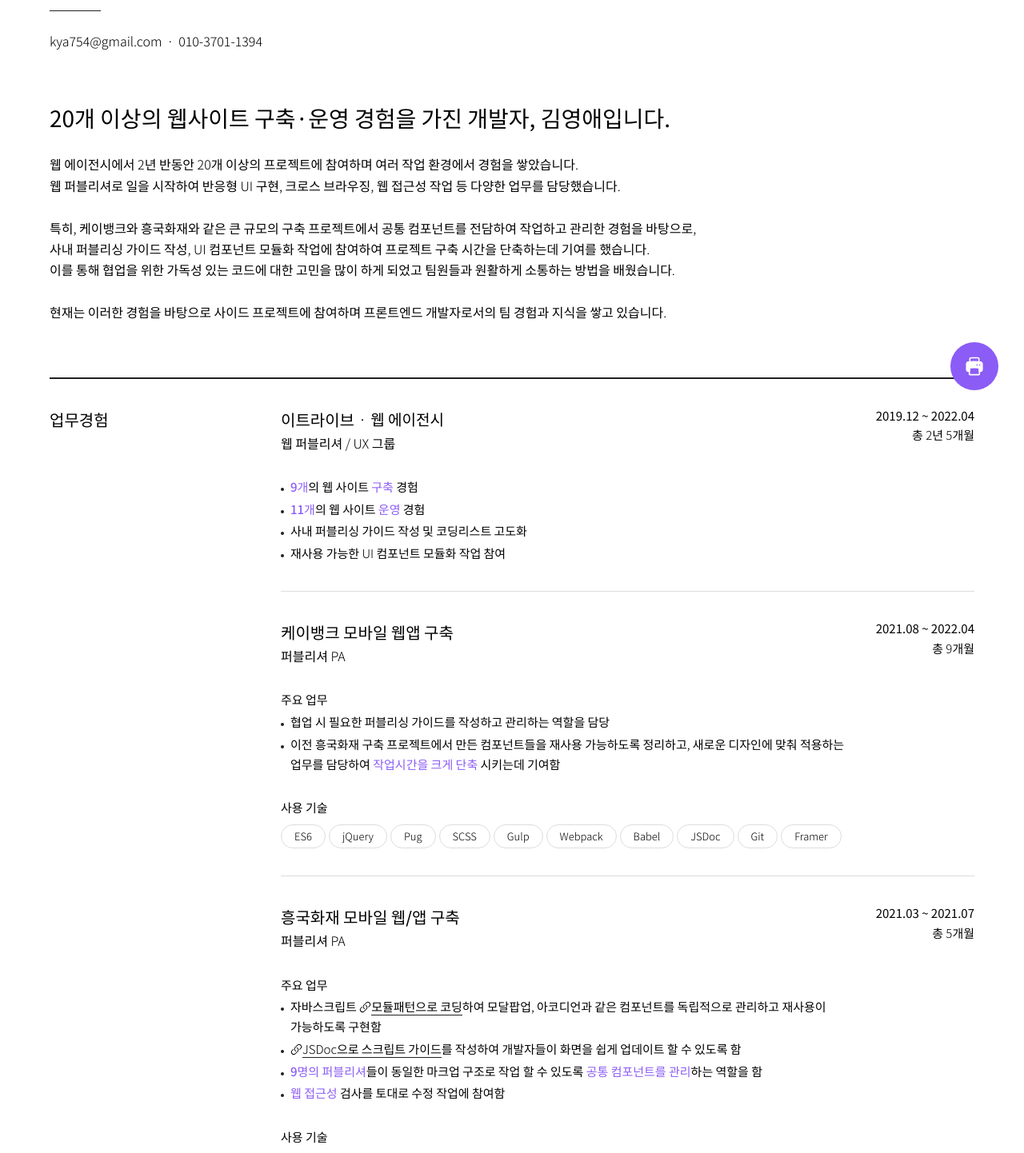
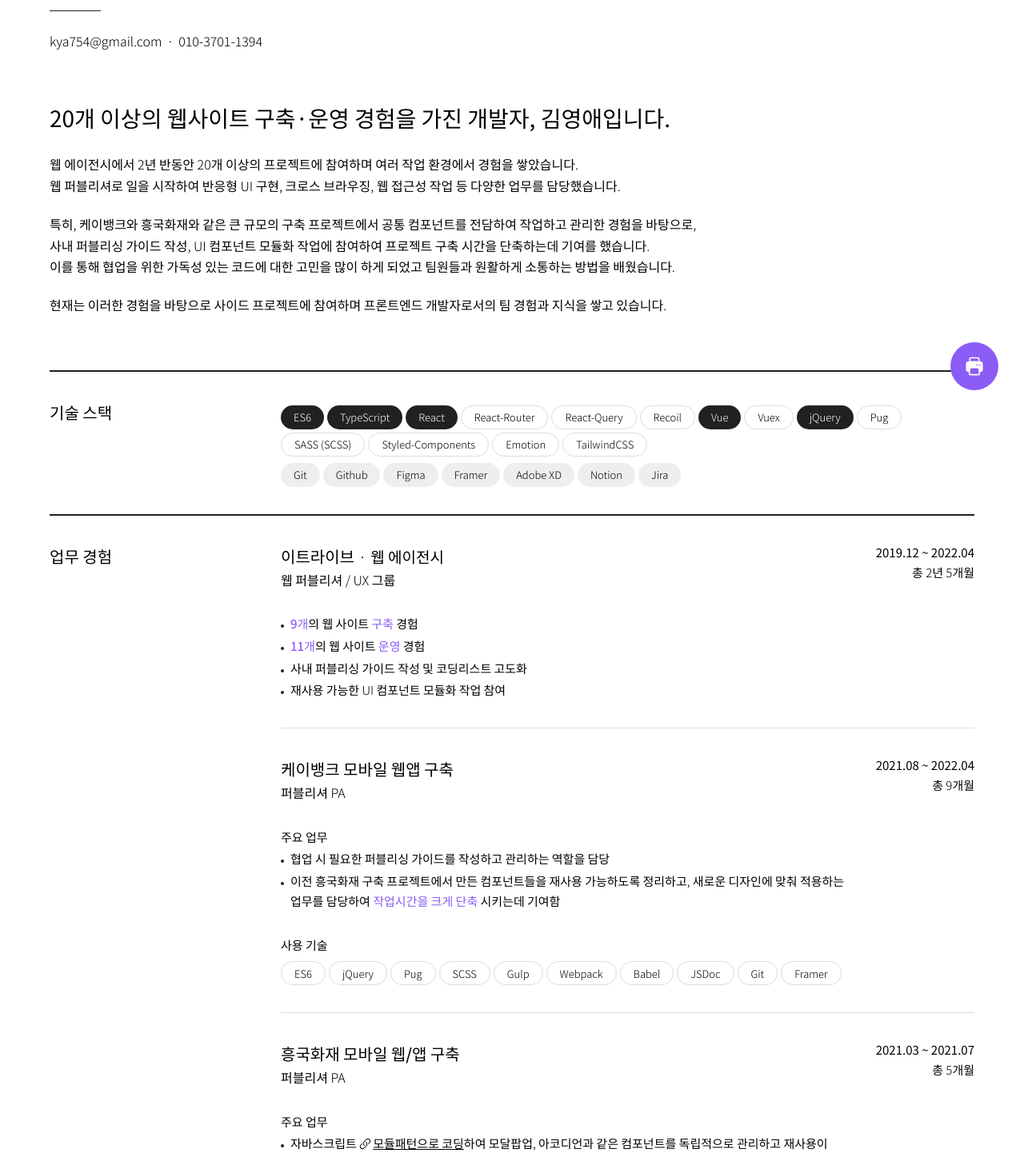
Before and after one commit to kkomyoung/fe-portfolio, a React (Create React App) app: page /resume in a window 1280 px wide. Shown: the part 280-1722 px from the top of the page at 80% size. Built offline with nearby package versions, Linux system fonts and the light colour scheme.

Commit message:
이력서 update, print css 추가

```diff
--- a/package.json
+++ b/package.json
@@ -16,6 +16,7 @@
     "react-dom": "^18.2.0",
     "react-router-dom": "^6.14.2",
     "react-scripts": "5.0.1",
+    "react-to-print": "^2.14.13",
     "web-vitals": "^2.1.4"
   },
   "scripts": {
--- a/src/components/PrintButton.jsx
+++ b/src/components/PrintButton.jsx
@@ -33,9 +33,9 @@ const StyledPrintButton = styled.button`
   }}
 `;
 
-export default function PrintButton({ headerStyle }) {
+export default function PrintButton({ headerStyle, handlePrint }) {
   return (
-    <StyledPrintButton headerStyle={headerStyle}>
+    <StyledPrintButton headerStyle={headerStyle} onClick={() => handlePrint()}>
       <PrinterIcon width="26px" />
     </StyledPrintButton>
   );
--- a/src/index.css
+++ b/src/index.css
@@ -27,6 +27,12 @@ body {
   height: 100%;
   font-size: 62.5%;
 }
+@media print {
+  html,
+  body {
+    font-size: 42.5%;
+  }
+}
 img,
 picture,
 video,
--- a/src/layouts/Header.jsx
+++ b/src/layouts/Header.jsx
@@ -36,6 +36,9 @@ export default function Header({ headerStyle = "fixed", anchorPoints }) {
         padding: 32px 60px;
         transition: 0.5s;
         ${headerStyleList[headerStyle]}
+        @media print {
+          display: none;
+        }
       `}
     >
       <LogoButton anchorPoints={anchorPoints} />
--- a/src/pages/ResumePage.jsx
+++ b/src/pages/ResumePage.jsx
@@ -1,5 +1,5 @@
 /** @jsxImportSource @emotion/react */
-import React, { useEffect } from "react";
+import React, { useState, useEffect, useRef } from "react";
 import { css } from "@emotion/react";
 import MotionWrapper from "../components/MotionWrapper";
 import Header from "../layouts/Header";
@@ -17,15 +17,21 @@ import {
   ATag,
   UrlTag,
   UrlTagList,
+  TitleWrap,
 } from "../styles/style.resumePage";
 import { LinkIcon } from "@heroicons/react/24/solid";
 import { ReactComponent as IconGithub } from "../assets/icon/icon_github.svg";
 import { ReactComponent as IconVelog } from "../assets/icon/icon_velog.svg";
 import SideButtonWrap from "../components/SideButtonWrap";
-import { useState } from "react";
+import { useReactToPrint } from "react-to-print";
 
 export default function Resume() {
   const [headerStyle, setHeaderStyled] = useState("absolute");
+  const printRef = useRef();
+  const handlePrint = useReactToPrint({
+    content: () => printRef.current,
+    documentTitle: "이력서_프론트엔드_김영애",
+  });
 
   useEffect(() => {
     const handleScroll = () => {
@@ -46,10 +52,11 @@ export default function Resume() {
     <MotionWrapper>
       <Header />
       <article
+        ref={printRef}
         css={css`
           ${sectionInner};
           text-align: left;
-          padding: 160px 40px;
+          padding: 160px 40px 240px;
         `}
       >
         <HeadSection>
@@ -68,32 +75,68 @@ export default function Resume() {
           <p className="title">
             20개 이상의 웹사이트 구축·운영 경험을 가진 개발자, 김영애입니다.
           </p>
-          <p className="desc"></p>
           <p className="desc">
             웹 에이전시에서 2년 반동안 20개 이상의 프로젝트에 참여하며 여러 작업
             환경에서 경험을 쌓았습니다.
             <br /> 웹 퍼블리셔로 일을 시작하여 반응형 UI 구현, 크로스 브라우징,
             웹 접근성 작업 등 다양한 업무를 담당했습니다.
-            <br />
-            <br /> 특히, 케이뱅크와 흥국화재와 같은 큰 규모의 구축 프로젝트에서
-            공통 컴포넌트를 전담하여 작업하고 관리한 경험을 바탕으로,
+          </p>
+          <p className="desc">
+            특히, 케이뱅크와 흥국화재와 같은 큰 규모의 구축 프로젝트에서 공통
+            컴포넌트를 전담하여 작업하고 관리한 경험을 바탕으로,
             <br /> 사내 퍼블리싱 가이드 작성, UI 컴포넌트 모듈화 작업에 참여하여
             프로젝트 구축 시간을 단축하는데 기여를 했습니다.
             <br /> 이를 통해 협업을 위한 가독성 있는 코드에 대한 고민을 많이
             하게 되었고 팀원들과 원활하게 소통하는 방법을 배웠습니다.
-            <br />
-            <br /> 현재는 이러한 경험을 바탕으로 사이드 프로젝트에 참여하며
-            프론트엔드 개발자로서의 팀 경험과 지식을 쌓고 있습니다.
+          </p>
+          <p className="desc">
+            현재는 이러한 경험을 바탕으로 사이드 프로젝트에 참여하며 프론트엔드
+            개발자로서의 팀 경험과 지식을 쌓고 있습니다.
           </p>
         </IntroSection>
 
         <InfoWrap>
           <InfoSection>
             <div className="category">
-              <h3>업무경험</h3>
+              <h3>기술 스택</h3>
             </div>
             <InfoList>
               <li>
+                <StackList>
+                  <li className="point">ES6</li>
+                  <li className="point">TypeScript</li>
+                  <li className="point">React</li>
+                  <li>React-Router</li>
+                  <li>React-Query</li>
+                  <li>Recoil</li>
+                  <li className="point">Vue</li>
+                  <li>Vuex</li>
+                  <li className="point">jQuery</li>
+                  <li>Pug</li>
+                  <li>SASS (SCSS)</li>
+                  <li>Styled-Components</li>
+                  <li>Emotion</li>
+                  <li>TailwindCSS</li>
+                </StackList>
+                <StackList>
+                  <li className="tool">Git</li>
+                  <li className="tool">Github</li>
+                  <li className="tool">Figma</li>
+                  <li className="tool">Framer</li>
+                  <li className="tool">Adobe XD</li>
+                  <li className="tool">Notion</li>
+                  <li className="tool">Jira</li>
+                </StackList>
+              </li>
+            </InfoList>
+          </InfoSection>
+          <InfoSection>
+            <div className="category">
+              <h3>업무 경험</h3>
+            </div>
+            <InfoList>
+              <li>
+                <TitleWrap>
                   <h4 className="title">
                     이트라이브<span>웹 에이전시</span>
                   </h4>
@@ -102,6 +145,7 @@ export default function Resume() {
                     2019.12 ~ 2022.04 <br />
                     <span>총 2년 5개월</span>
                   </time>
+                </TitleWrap>
                 <InfoDetail>
                   <DetailList>
                     <li>
@@ -116,12 +160,14 @@ export default function Resume() {
                 </InfoDetail>
               </li>
               <li>
+                <TitleWrap>
                   <h4 className="title">케이뱅크 모바일 웹앱 구축</h4>
                   <p className="sub-title">퍼블리셔 PA</p>
                   <time>
                     2021.08 ~ 2022.04 <br />
                     <span>총 9개월</span>
                   </time>
+                </TitleWrap>
                 <InfoDetail>
                   <h5 className="title">주요 업무</h5>
                   <DetailList>
@@ -154,12 +200,15 @@ export default function Resume() {
                 </InfoDetail>
               </li>
               <li>
+                <TitleWrap>
                   <h4 className="title">흥국화재 모바일 웹/앱 구축</h4>
                   <p className="sub-title">퍼블리셔 PA</p>
                   <time>
                     2021.03 ~ 2021.07 <br />
                     <span>총 5개월</span>
                   </time>
+                </TitleWrap>
+
                 <InfoDetail>
                   <h5 className="title">주요 업무</h5>
                   <DetailList>
@@ -228,7 +277,8 @@ export default function Resume() {
                   </UrlTagList>
                 </InfoDetail>
               </li>
-              <li>
+              <li className="hidden">
+                <TitleWrap>
                   <h4 className="title">롯데리조트 트래브러리 메뉴 구축</h4>
                   <p className="sub-title">퍼블리셔 PL</p>
                   <time>
@@ -236,6 +286,8 @@ export default function Resume() {
                     <br />
                     <span>총 1개월</span>
                   </time>
+                </TitleWrap>
+
                 <InfoDetail>
                   <h5 className="title">주요 업무</h5>
                   <DetailList>
@@ -276,15 +328,22 @@ export default function Resume() {
                 </InfoDetail>
               </li>
               <li>
+                <TitleWrap>
                   <h4 className="title">롯데제과 반응형 웹 구축</h4>
                   <p className="sub-title">퍼블리셔 PA</p>
                   <time>
                     2020.11 ~ 2021.01 <br />
                     <span>총 3개월</span>
                   </time>
+                </TitleWrap>
+
                 <InfoDetail>
                   <h5 className="title">주요 업무</h5>
                   <DetailList>
+                    <li>
+                      GSAP와 ScrollTigger를 사용하여{" "}
+                      <Point>스크롤 애니메이션</Point> 구현
+                    </li>
                     <li>
                       <Point>모션 작업</Point>이 필요한 화면 위주로 담당하여
                       작업
@@ -346,13 +405,16 @@ export default function Resume() {
                   </UrlTagList>
                 </InfoDetail>
               </li>
-              <li>
+              <li className="hidden">
+                <TitleWrap>
                   <h4 className="title">동아제약 반응형 웹 구축</h4>
                   <p className="sub-title">퍼블리셔 PA</p>
                   <time>
                     2020.09 ~ 2020.11 <br />
                     <span>총 3개월</span>
                   </time>
+                </TitleWrap>
+
                 <InfoDetail>
                   <h5 className="title">주요 업무</h5>
                   <DetailList>
@@ -399,12 +461,15 @@ export default function Resume() {
                 </InfoDetail>
               </li>
               <li>
+                <TitleWrap>
                   <h4 className="title">롯데정보통신 사이트 운영</h4>
                   <p className="sub-title">퍼블리셔 PA</p>
                   <time>
                     2020.06 ~ 2020.10 <br />
                     <span>총 5개월</span>
                   </time>
+                </TitleWrap>
+
                 <InfoDetail>
                   <h5 className="title">주요 업무</h5>
                   <DetailList>
@@ -434,12 +499,15 @@ export default function Resume() {
                 </InfoDetail>
               </li>
               <li>
+                <TitleWrap>
                   <h4 className="title">도화엔지니어링 구축</h4>
                   <p className="sub-title">퍼블리셔 PA</p>
                   <time>
                     2020.08 ~ 2020.09 <br />
                     <span>총 2개월</span>
                   </time>
+                </TitleWrap>
+
                 <InfoDetail>
                   <h5 className="title">주요 업무</h5>
                   <DetailList>
@@ -480,12 +548,15 @@ export default function Resume() {
                 </InfoDetail>
               </li>
               <li>
+                <TitleWrap>
                   <h4 className="title">김앤장 사이트 운영</h4>
                   <p className="sub-title">퍼블리셔 PL</p>
                   <time>
                     2020.02 ~ 2020.09 <br />
                     <span>총 8개월</span>
                   </time>
+                </TitleWrap>
+
                 <InfoDetail>
                   <h5 className="title">주요 업무</h5>
                   <DetailList>
@@ -516,16 +587,22 @@ export default function Resume() {
                 </InfoDetail>
               </li>
               <li>
+                <TitleWrap>
                   <h4 className="title">LG화학 사이트 운영</h4>
                   <p className="sub-title">퍼블리셔 PL</p>
                   <time>
                     2020.02 ~ 2020.09 <br />
                     <span>총 8개월</span>
                   </time>
+                </TitleWrap>
+
                 <InfoDetail>
                   <h5 className="title">주요 업무</h5>
                   <DetailList>
-                    <li>반응형, 다국어 버전 사이트 유지보수 작업</li>
+                    <li>
+                      SCSS mixin으로 px을 vw로 변환하여 반응형 페이지 작업
+                    </li>
+                    <li>다국어 버전 사이트 유지보수 작업</li>
                     <li>
                       <Point>웹 접근성 작업</Point> 참여
                     </li>
@@ -548,17 +625,23 @@ export default function Resume() {
                 </InfoDetail>
               </li>
               <li>
+                <TitleWrap>
                   <h4 className="title">삼성자산운용 사이트 운영</h4>
                   <p className="sub-title">퍼블리셔 PL</p>
                   <time>
                     2020.02 ~ 2020.09 <br />
                     <span>총 8개월</span>
                   </time>
+                </TitleWrap>
+
                 <InfoDetail>
                   <h5 className="title">주요 업무</h5>
                   <DetailList>
                     <li>애니메이션이 강조된 이벤트 페이지 작업</li>
-                    <li>뉴스룹 메뉴 보수 작업</li>
+                    <li>
+                      뉴스룸 메뉴 <Point>리뉴얼</Point> 작업 : iframe 반응형
+                      작업
+                    </li>
                   </DetailList>
                 </InfoDetail>
                 <InfoDetail>
@@ -577,13 +660,16 @@ export default function Resume() {
                   </UrlTagList>
                 </InfoDetail>
               </li>
-              <li>
+              <li className="hidden">
+                <TitleWrap>
                   <h4 className="title">농민신문 메인 페이지 리뉴얼</h4>
                   <p className="sub-title">퍼블리셔 PL</p>
                   <time>
                     2020.04 ~ 2020.06 <br />
                     <span>총 2개월</span>
                   </time>
+                </TitleWrap>
+
                 <InfoDetail>
                   <h5 className="title">주요 업무</h5>
                   <DetailList>
@@ -621,13 +707,16 @@ export default function Resume() {
                   </UrlTagList>
                 </InfoDetail>
               </li>
-              <li>
+              <li className="hidden">
+                <TitleWrap>
                   <h4 className="title">GS칼텍스 반응형 웹 구축</h4>
                   <p className="sub-title">퍼블리셔 PA</p>
                   <time>
                     2020.02 <br />
                     <span>총 1개월</span>
                   </time>
+                </TitleWrap>
+
                 <InfoDetail>
                   <h5 className="title">주요 업무</h5>
                   <DetailList>
@@ -660,13 +749,16 @@ export default function Resume() {
                   </UrlTagList>
                 </InfoDetail>
               </li>
-              <li>
+              <li className="hidden">
+                <TitleWrap>
                   <h4 className="title">한화아쿠아플라넷 웹 구축</h4>
                   <p className="sub-title">퍼블리셔 PA</p>
                   <time>
                     2020.01 <br />
                     <span>총 1개월</span>
                   </time>
+                </TitleWrap>
+
                 <InfoDetail>
                   <h5 className="title">주요 업무</h5>
                   <DetailList>
@@ -704,9 +796,15 @@ export default function Resume() {
           <InfoSection>
             <div className="category">
               <h3>사이드 프로젝트</h3>
+              <p className="txt">
+                📌 더 자세한 내용은
+                <br />
+                포트폴리오을 확인해주세요
+              </p>
             </div>
             <InfoList>
               <li>
+                <TitleWrap>
                   <h4 className="title">
                     데일리데브
                     <span>
@@ -714,11 +812,8 @@ export default function Resume() {
                     </span>
                   </h4>
                   <p className="sub-title">FE 개발</p>
-                <time>
-                  2023.06 ~ ing
-                  <br />
-                  <span>1차 배포 후 추가 작업 중</span>
-                </time>
+                  <time>2023.06 ~ ing</time>
+                </TitleWrap>
 
                 <InfoDetail>
                   <h5 className="title">주요 작업</h5>
@@ -776,6 +871,7 @@ export default function Resume() {
                 </InfoDetail>
               </li>
               <li>
+                <TitleWrap>
                   <h4 className="title">
                     연애서류합
                     <span>소개팅 상대와의 궁합을 알아보는 서비스</span>
@@ -784,23 +880,24 @@ export default function Resume() {
                   <time>
                     2023.01 ~ 2023.06
                     <br />
-                  <span>총 6개월 · 리팩토링 작업 중</span>
+                    <span>총 6개월</span>
                   </time>
+                </TitleWrap>
 
                 <InfoDetail>
                   <h5 className="title">주요 작업</h5>
                   <DetailList>
                     <li>
-                      배포 전 반복된 기능 테스트를 통해 20개 이상의 오류사항을
-                      발견하고 수정
+                      배포 전 반복된 기능 테스트를 통해{" "}
+                      <Point>20개 이상의 오류사항</Point>을 발견하고 수정
                     </li>
                     <li>
-                      공통 컴포넌트 담당 구현 : 헤더, 모달, 토스트 팝업, 로딩,
-                      버튼 등
+                      <Point>공통 컴포넌트</Point> 담당 구현 : 헤더, 모달,
+                      토스트 팝업, 로딩, 버튼 등
                     </li>
                     <li>
-                      유저 관련 기능 담당 구현 : 로그인, 회원가입, 회원정보 수정
-                      등
+                      <Point>유저 관련 기능</Point> 담당 구현 : 로그인,
+                      회원가입, 회원정보 수정 등
                     </li>
                     <li>질문지 생성 및 편집 기능 담당 구현</li>
                   </DetailList>
@@ -849,6 +946,7 @@ export default function Resume() {
             </div>
             <InfoList>
               <li>
+                <TitleWrap>
                   <h4 className="title">한국방송통신대학교</h4>
                   <p className="sub-title">컴퓨터과학과</p>
                   <time>
@@ -856,8 +954,10 @@ export default function Resume() {
                     <span>총 4년</span>
                   </time>
                   <span className="txt">3.7 / 4.5 학점</span>
+                </TitleWrap>
               </li>
               <li>
+                <TitleWrap>
                   <h4 className="title">동양미래대학교</h4>
                   <p className="sub-title">시각정보디자인과</p>
                   <time>
@@ -865,9 +965,32 @@ export default function Resume() {
                     <span>총 2년</span>
                   </time>
                   <span className="txt">4.02 / 4.5 학점</span>
+                </TitleWrap>
                 <InfoDetail>
                   <DetailList>
                     <li>UI/UX 웹 디자인 과목 수료</li>
+                  </DetailList>
+                </InfoDetail>
+              </li>
+            </InfoList>
+          </InfoSection>
+          <InfoSection>
+            <div className="category">
+              <h3>수상</h3>
+            </div>
+            <InfoList>
+              <li>
+                <TitleWrap>
+                  <h4 className="title">웹 퍼블리셔 과정 최우수상</h4>
+                  <p className="sub-title">하이미디어컴퓨터학원</p>
+                  <time>2019</time>
+                </TitleWrap>
+                <InfoDetail>
+                  <DetailList>
+                    <li>
+                      6개월의 단위평가에서 가장 우수한 성적을 받은 학생에게
+                      수여하는 상
+                    </li>
                   </DetailList>
                 </InfoDetail>
               </li>
@@ -879,16 +1002,22 @@ export default function Resume() {
             </div>
             <InfoList>
               <li>
+                <TitleWrap>
                   <h4 className="title">웹디자인기능사</h4>
                   <time>2019</time>
+                </TitleWrap>
               </li>
               <li>
+                <TitleWrap>
                   <h4 className="title">GTQ 인디자인 1급</h4>
                   <time>2019</time>
+                </TitleWrap>
               </li>
               <li>
+                <TitleWrap>
                   <h4 className="title">GTQ 포토샵 1급</h4>
                   <time>2018</time>
+                </TitleWrap>
               </li>
             </InfoList>
           </InfoSection>
@@ -939,8 +1068,8 @@ export default function Resume() {
             </InfoList>
           </InfoSection>
         </InfoWrap>
-        <SideButtonWrap headerStyle={headerStyle} />
       </article>
+      <SideButtonWrap headerStyle={headerStyle} handlePrint={handlePrint} />
     </MotionWrapper>
   );
 }
--- a/src/styles/style.layout.jsx
+++ b/src/styles/style.layout.jsx
@@ -4,8 +4,18 @@ import { css } from "@emotion/react";
 const sectionInner = css`
   margin: 0 auto;
   max-width: 1236px;
-  padding: 200px 40px;
+  padding: 20rem 4rem;
   text-align: center;
+
+  @media print {
+    width: 210mm;
+    padding: 0;
+  }
+
+  @page {
+    size: A4;
+    margin: 10mm;
+  }
 `;
 
 export default sectionInner;
--- a/src/styles/style.resumePage.jsx
+++ b/src/styles/style.resumePage.jsx
@@ -9,6 +9,11 @@ import styled from "@emotion/styled";
 
 export const HeadSection = styled.section`
   margin-bottom: 6rem;
+
+  @media print {
+    margin-bottom: 4rem;
+  }
+
   h1 {
     font-size: 4.2rem;
     font-weight: 500;
@@ -26,7 +31,7 @@ export const HeadSection = styled.section`
       content: "";
       display: block;
       width: 6.4rem;
-      height: 1px;
+      height: 0.1rem;
       background: #212121;
     }
   }
@@ -55,17 +60,21 @@ export const IntroSection = styled.section`
     margin-top: 2.2rem;
     font-size: 1.6rem;
     font-weight: 300;
+
+    @media print {
+      margin-top: 1.5rem;
+    }
   }
 `;
 
 export const InfoWrap = styled.div`
   margin-top: 6.8rem;
-  border-bottom: 1px solid #ddd;
+  border-bottom: 0.1rem solid #ddd;
 `;
 
 export const InfoSection = styled.section`
   /* padding: 3.4rem 0; */
-  border-top: 2px solid #212121;
+  border-top: 0.2rem solid #212121;
   display: flex;
 
   .category {
@@ -77,10 +86,24 @@ export const InfoSection = styled.section`
     font-size: 2rem;
     font-weight: 500;
   }
+
+  .txt {
+    margin-top: 1rem;
+    font-size: 1.2rem;
+    font-weight: 300;
+    color: #5a5a5a;
+  }
 `;
 
 export const InfoList = styled.ul`
   flex: 3;
+  @media print {
+    flex: 4;
+  }
+
+  .hidden {
+    display: none;
+  }
 
   & > .link-list {
     padding: 3.4rem 0;
@@ -95,7 +118,7 @@ export const InfoList = styled.ul`
     padding: 3.4rem 0;
 
     & + li {
-      border-top: 1px solid #ddd;
+      border-top: 0.1rem solid #ddd;
     }
   }
 
@@ -130,7 +153,7 @@ export const InfoList = styled.ul`
     font-weight: 400;
     text-align: right;
     span {
-      margin-left: 3px;
+      margin-left: 0.3rem;
       font-weight: 300;
     }
   }
@@ -142,11 +165,23 @@ export const InfoList = styled.ul`
   }
 `;
 
+export const TitleWrap = styled.div`
+  @media print {
+    page-break-inside: avoid;
+  }
+`;
+
 export const InfoDetail = styled.div`
   width: 100%;
   max-width: 74rem;
   margin-top: 3rem;
   word-break: keep-all;
+
+  @media print {
+    margin-top: 1.8rem;
+    page-break-inside: avoid;
+    max-width: 85%;
+  }
 
   h5.title {
     font-size: 1.5rem;
@@ -195,10 +230,22 @@ export const StackList = styled.ul`
     font-size: 1.3rem;
     font-weight: 300;
     height: 3rem;
-    border: 1px solid #ddd;
+    border: 0.1rem solid #ddd;
     padding: 0 1.6rem;
     border-radius: 1.5rem;
     margin: 0.2rem;
+
+    &.point {
+      background: #212121;
+      color: white;
+      border: none;
+    }
+
+    &.tool {
+      background: #eee;
+      /* color: white; */
+      border: none;
+    }
   }
 `;
 
@@ -208,9 +255,11 @@ export const ATag = styled.a`
     top: 0.2rem;
     display: inline-block;
     width: 1.5rem;
+    margin-right: 0.2rem;
   }
   span {
-    border-bottom: 1px solid #212121;
+    /* border-bottom: 1px solid #212121; */
+    text-decoration: underline;
   }
 
   &:hover {
@@ -227,8 +276,9 @@ export const UrlTag = styled.a`
   height: 3.8rem;
 
   svg {
-    display: inline-block;
+    display: block;
     width: 1.8rem;
+    height: 1.8rem;
     margin-right: 0.8rem;
   }
 
```
Also changed, not shown: src/components/SideButtonWrap.jsx (+5 -5 lines), 1 other file (tests, documents, lock files or other folders). Lines whose indentation alone changed are shown as unchanged.
